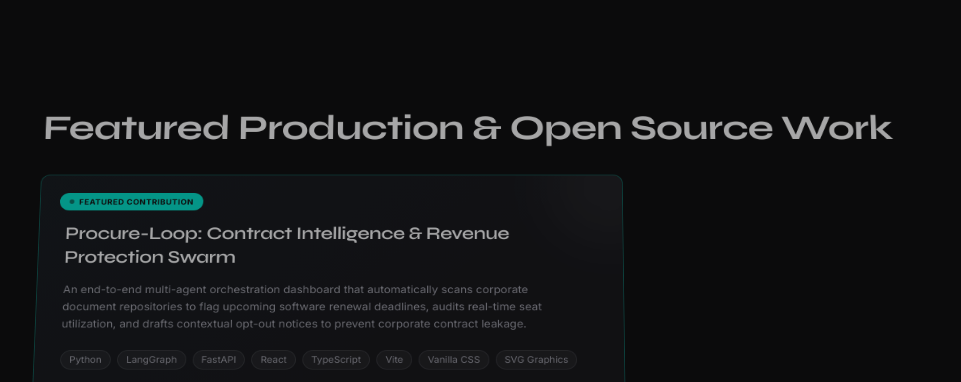
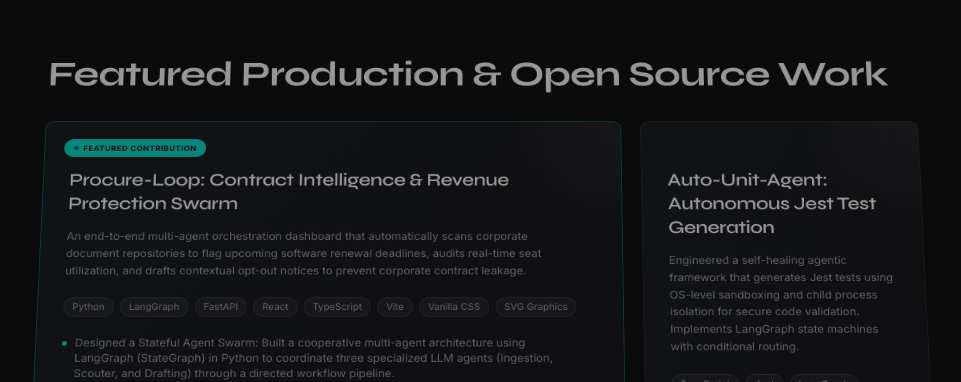
Before and after one commit to haripriyarao26/portfolio, a Next.js app: page / in a window 1280 px wide. Shown: the part 3814-4196 px from the top of the page, without its empty margins (158-1119 px from the left). Built offline with nearby package versions, Linux system fonts and the light colour scheme.

Commit message:
better project grid

```diff
--- a/app/page.tsx
+++ b/app/page.tsx
@@ -225,18 +225,15 @@ export default function Home() {
       {/* ── Projects ── */}
       <Section3D id="projects" className="mx-auto max-w-6xl px-6 py-20 sm:py-28">
         <motion.div
-          className="mb-10 flex flex-wrap items-end justify-between gap-4"
+          className="mb-10"
           initial={{ opacity: 0, y: 20 }}
           whileInView={{ opacity: 1, y: 0 }}
           viewport={{ once: true }}
           transition={spring}
         >
-          <div>
-            <h2 className="font-display text-3xl font-bold text-[var(--text-primary)] sm:text-5xl">
-              Featured Production & Open Source Work
-            </h2>
-          </div>
-
+          <h2 className="font-display text-3xl font-bold text-[var(--text-primary)] sm:text-5xl">
+            Featured Production &amp; Open Source Work
+          </h2>
         </motion.div>
         <StoryProjectGrid projects={projects} />
       </Section3D>
--- a/components/StoryProjectGrid.tsx
+++ b/components/StoryProjectGrid.tsx
@@ -35,7 +35,7 @@ const featureItem = {
 export default function StoryProjectGrid({ projects }: StoryProjectGridProps) {
   return (
     <motion.div
-      className="grid gap-6 md:grid-cols-2 lg:grid-cols-3"
+      className="grid gap-6 md:grid-cols-2 lg:grid-cols-3 grid-flow-dense"
       variants={staggerGrid}
       initial="hidden"
       whileInView="visible"
```
